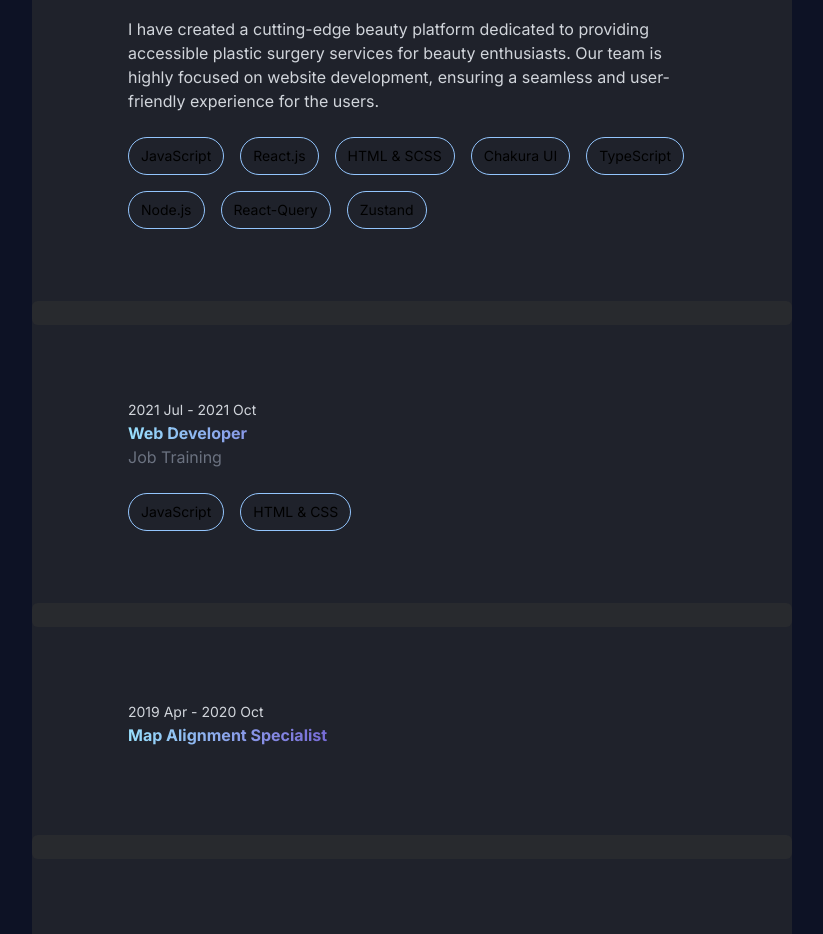
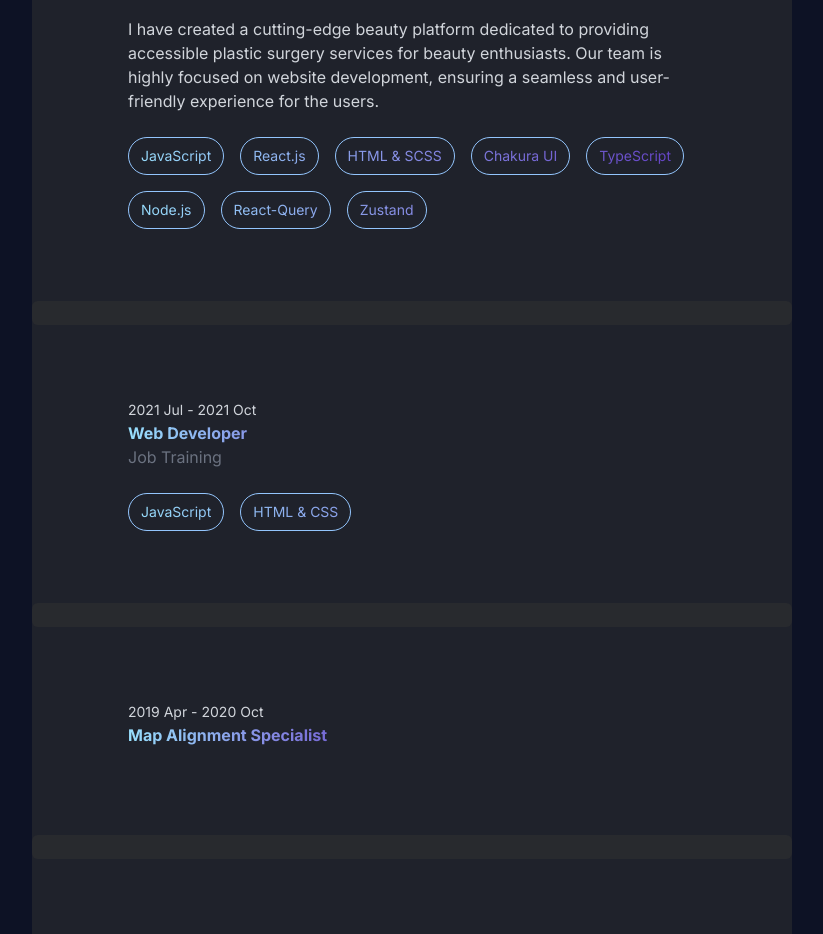
Before and after one commit to eobcre/portfolio-next13, a Next.js app: page /about in a window 1280 px wide. Shown: the part 1220-2154 px from the top of the page, without its empty margins (152-975 px from the left). Built offline with nearby package versions, Linux system fonts and the light colour scheme.

Commit message:
updated new text style

```diff
--- a/src/app/globals.css
+++ b/src/app/globals.css
@@ -11,6 +11,14 @@
     #4e148c,
     #613dc1
   );
+  color: transparent;
+  background-clip: text;
+  -webkit-background-clip: text;
+}
+
+/* skill text */
+.custom-tag-text {
+  background-image: linear-gradient(to right, #97dffc, #858ae3, #613dc1);
   color: transparent;
   background-clip: text;
   -webkit-background-clip: text;
```
